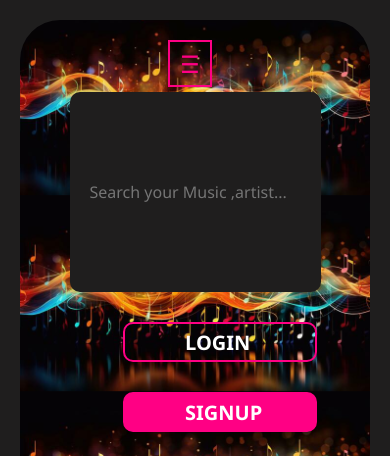
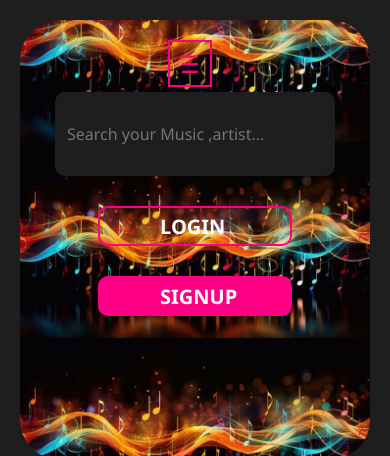
Before and after one commit to sarthakkaushik927/TASK-1-MUSIC-PLAYER-, a plain HTML site: page index.html in a window 390 px wide. Shown: the top 456 px of the page. Drawn offline with Linux system fonts and the light colour scheme.

Commit message:
improved 600px media querry

```diff
--- a/index.html
+++ b/index.html
@@ -48,9 +48,9 @@
             <div class="playlists">
                 <h4 id="minih">PLAYLISTS</h4>
                 <ul>
-                    <li><a href="#">Playlist 1</a></li>
-                    <li><a href="#">Playlist 2</a></li>
-                    <li><a href="#">Playlist 3</a></li>
+                    <li><a href="playlist.html">Playlist 1</a></li>
+                    <li><a href="playlist.html">Playlist 2</a></li>
+                    <li><a href="playlist.html">Playlist 3</a></li>
                 </ul>
             </div>
         </div>
--- a/style.css
+++ b/style.css
@@ -1097,3 +1097,58 @@ h1 span:nth-child(3){
     }
 
 }
+/* ---------- MOBILE: <= 600px - keep container1 box but show only ☰ / LOGIN / SIGNUP ---------- */
+@media (max-width: 600px){
+  .quote{
+    display: none;
+  }
+  .navbar input[type="search"] {
+    all: unset;
+    width: 300px;
+    height: 40px;
+    border-radius: 10px;
+    border: none;
+    outline: none;
+    padding-left: 20px;
+    font-size: 19px;
+    height: 10vh !important;
+    background: transparent;
+    background-color: var(--bg-color);
+    color: rgb(255, 255, 255);
+
+}
+.navbar input[type="button"] {
+    background: transparent;
+    border: solid 2px var(--border-color);
+    color: rgb(255, 255, 255);
+    font-size: 20px;
+    font-weight: bold;
+    width: 100px;
+
+    margin-left: 0;;
+    margin-top: 10px;
+    margin-bottom: 10px;
+    padding: 0px 130px 0px 60px;
+    border-radius: 10px;
+    cursor: pointer;
+    flex: 0 0 auto;
+}
+.container1{
+  max-height: 400px;
+}
+}
+/* Put this at the VERY END of style.css */
+@media (max-width: 600px) {
+  .navbar input[type="search"] {
+                    /* reset every inherited style */
+    display: block;
+    box-sizing: border-box;
+    width: 280px;               /* adjust to your layout */
+    height: 40px;               /* force new height */
+    padding: 0 12px;
+    font-size: 16px;
+    border-radius: 10px;
+    background-color: var(--bg-color);
+    color: #fff;
+  }
+}
```
Also changed, not shown: about.html (+8 -8 lines), playlist.html (+6 -6 lines).
